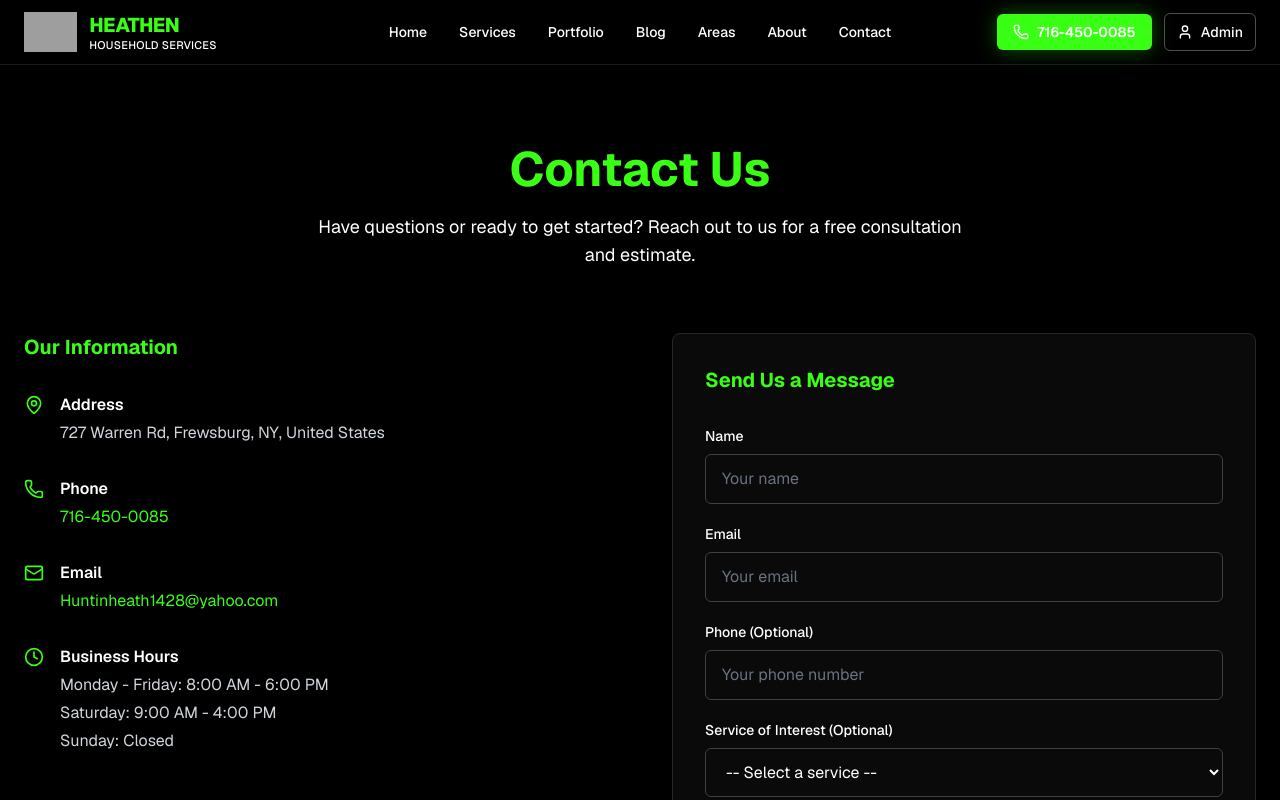
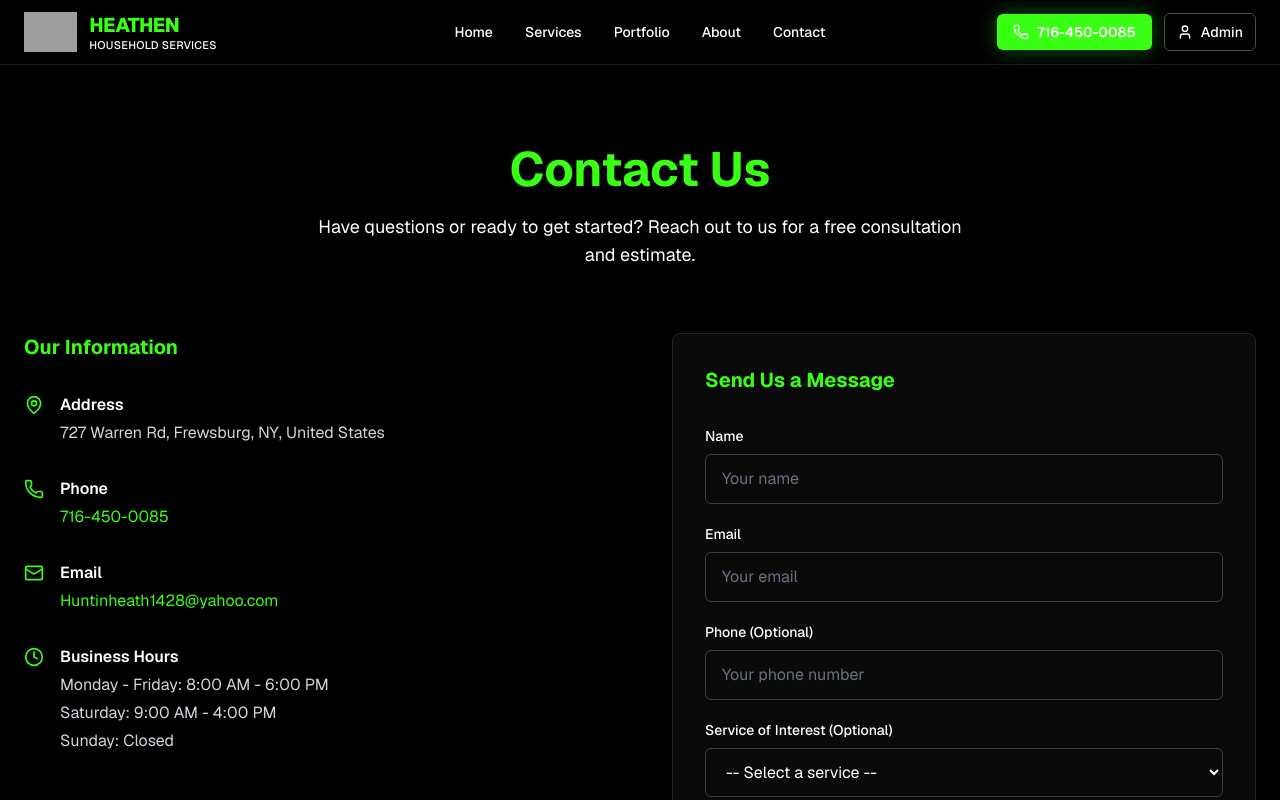
Before and after one commit to rianbudzinski/heathens-household-services-site, a Next.js app: page /contact in a window 1280 px wide. Shown: the top 800 px of the page. Built offline with nearby package versions, Linux system fonts and the light colour scheme; grey boxes are pictures that could not be loaded.

Commit message:
moved pages

```diff
--- a/src/components/site-header.tsx
+++ b/src/components/site-header.tsx
@@ -11,8 +11,6 @@ const NAV = [
   { href: "/", label: "Home" },
   { href: "/services", label: "Services" },
   { href: "/portfolio", label: "Portfolio" },
-  { href: "/blog", label: "Blog" },
-  { href: "/service-areas", label: "Areas" },
   { href: "/about", label: "About" },
   { href: "/contact", label: "Contact" },
 ] as const;
```
